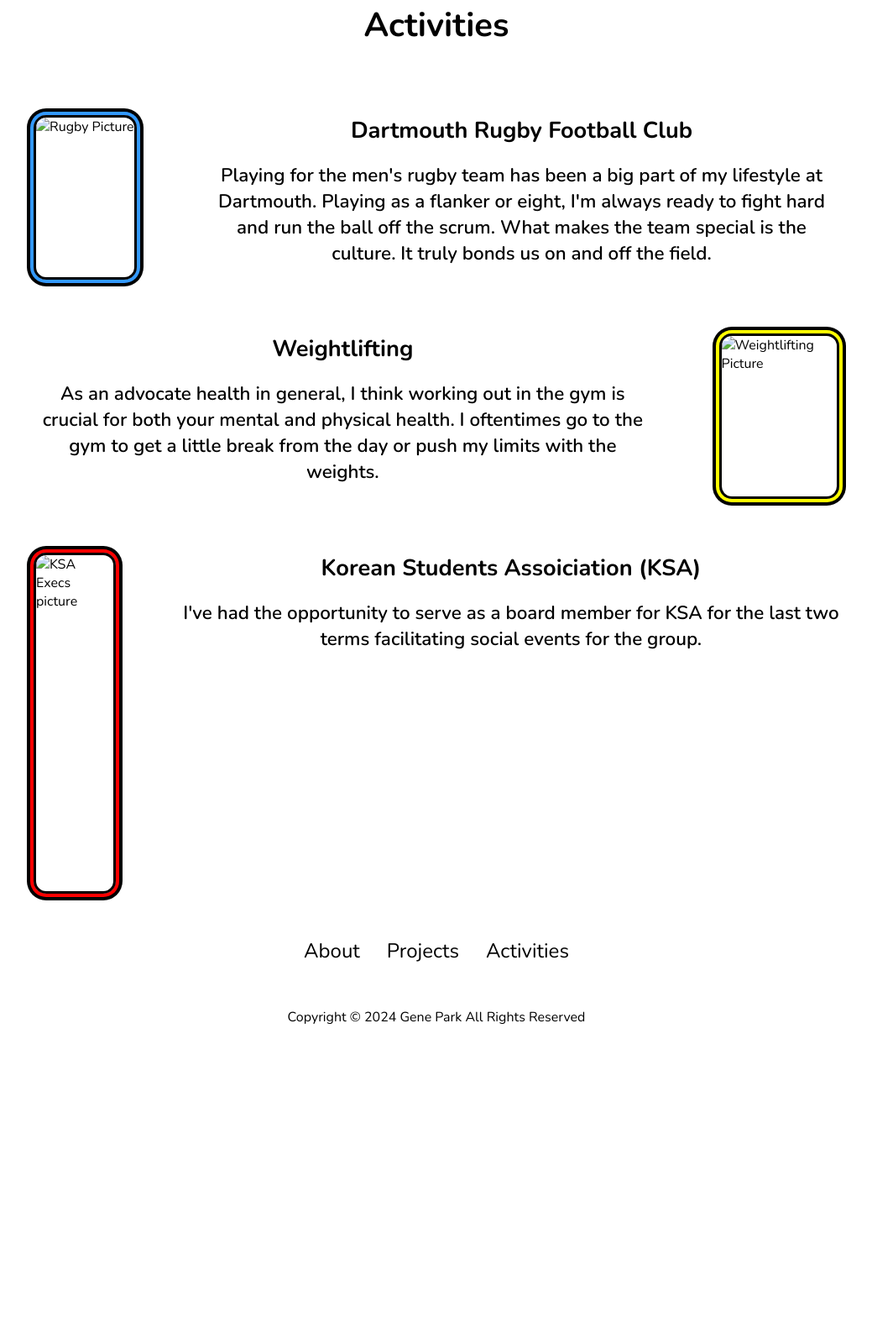
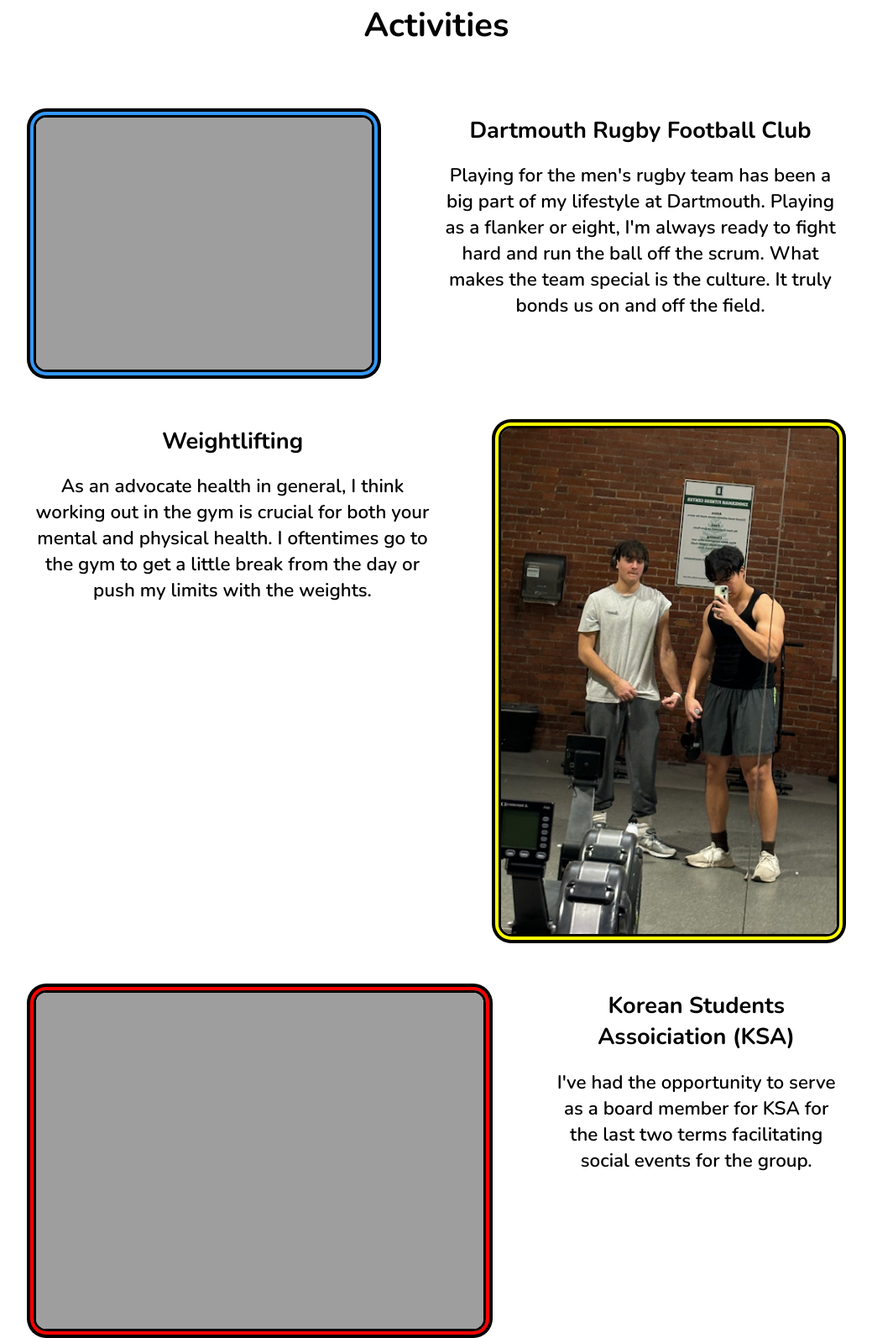
Before and after one commit to gene-themachine/genes_portfolio, a plain HTML site: page index.html in a window 1280 px wide. Shown: the part 2971-4564 px from the top of the page at 84% size, without its empty margins (120-1159 px from the left). Before the commit the page ends 4193 px from the top, so only its background shows below. Drawn offline with nearby package versions, Linux system fonts and the light colour scheme; the site is published under a folder, as on GitHub Pages, so addresses that start at the root find nothing; a web font is replaced by a local one.

Commit message:
Update index.html

```diff
--- a/index.html
+++ b/index.html
@@ -154,7 +154,7 @@
         <div class ="different_acts">
 
             <div class = "inside">
-                <img id = "rugby_pic" src = "/images/rugby_pic.png" alt = "Rugby Picture">
+                <img id = "rugby_pic" src = "images/rugby_pic.png" alt = "Rugby Picture">
                 <h1 class = "section_text" >
                     <div class = "my_journey_h">Dartmouth Rugby Football Club</div>
                     <p class ="activity_explanation">Playing for the men's rugby team has been a big part of my lifestyle at Dartmouth. Playing as a flanker or eight, I'm always ready to fight hard and run the ball off the scrum. What makes the team special is the culture. It truly bonds us on and off the field. </p>
@@ -166,11 +166,11 @@
                     <div class = "my_journey_h">Weightlifting</div>
                     <p class ="activity_explanation">As an advocate health in general, I think working out in the gym is crucial for both your mental and physical health. I oftentimes go to the gym to get a little break from the day or push my limits with the weights. </p>
                 </h1>
-                <img id = "work_pic1" src = "/images/workout1.png" alt = "Weightlifting Picture">
+                <img id = "work_pic1" src = "images/workout1.png" alt = "Weightlifting Picture">
             </div>
 
             <div class = "inside">
-                <img id = "ksa_pic" src = "/images/ksa.JPG" alt = "KSA Execs picture">
+                <img id = "ksa_pic" src = "images/ksa.JPG" alt = "KSA Execs picture">
                 <h1 class = "section_text">
                     <div class = "my_journey_h">Korean Students Assoiciation (KSA)</div>
                     <p class ="activity_explanation">I've had the opportunity to serve as a board member for KSA for the last two terms facilitating social events for the group. </p>
```
